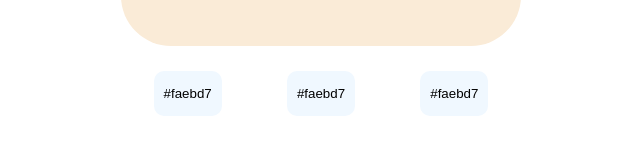
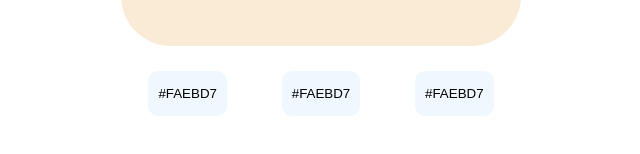
Before and after one commit to hansderly/guess-the-hex, a React (Vite) app: page / in a window 1280 px wide. Shown: the part 492-646 px from the top of the page, without its empty margins (319-959 px from the left). Built offline with nearby package versions, Linux system fonts and the light colour scheme.

Commit message:
increase answer component max-width and uppercase hex color

```diff
--- a/src/components/Answer/Answer.module.css
+++ b/src/components/Answer/Answer.module.css
@@ -1,6 +1,6 @@
 .container {
 	padding: 15px 10px;
-	max-width: 70px;
+	max-width: 80px;
 	background-color: aliceblue;
 	border-radius: 10px;
 	outline: 0;
--- a/src/components/Answer/Answer.tsx
+++ b/src/components/Answer/Answer.tsx
@@ -5,7 +5,7 @@ import styles from './Answer.module.css';
 const Answer = () => {
 	return (
 		<button type='button' className={styles.container}>
-			#faebd7
+			#FAEBD7
 		</button>
 	);
 };
```
